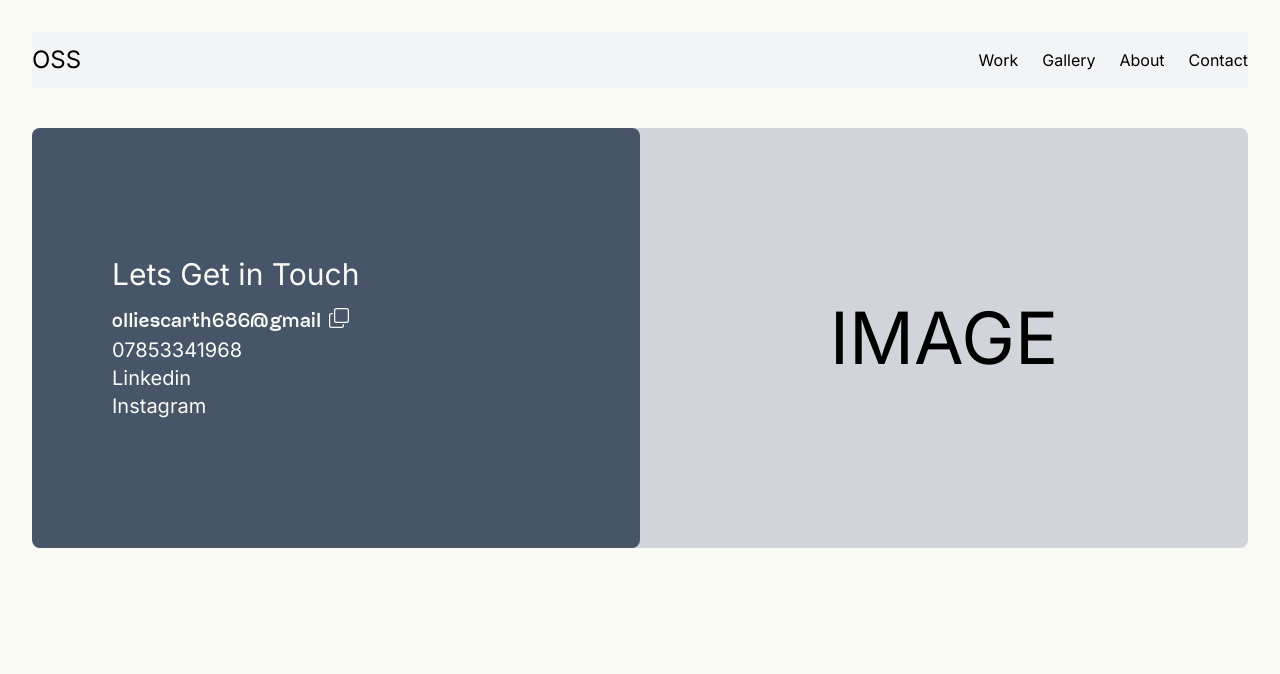
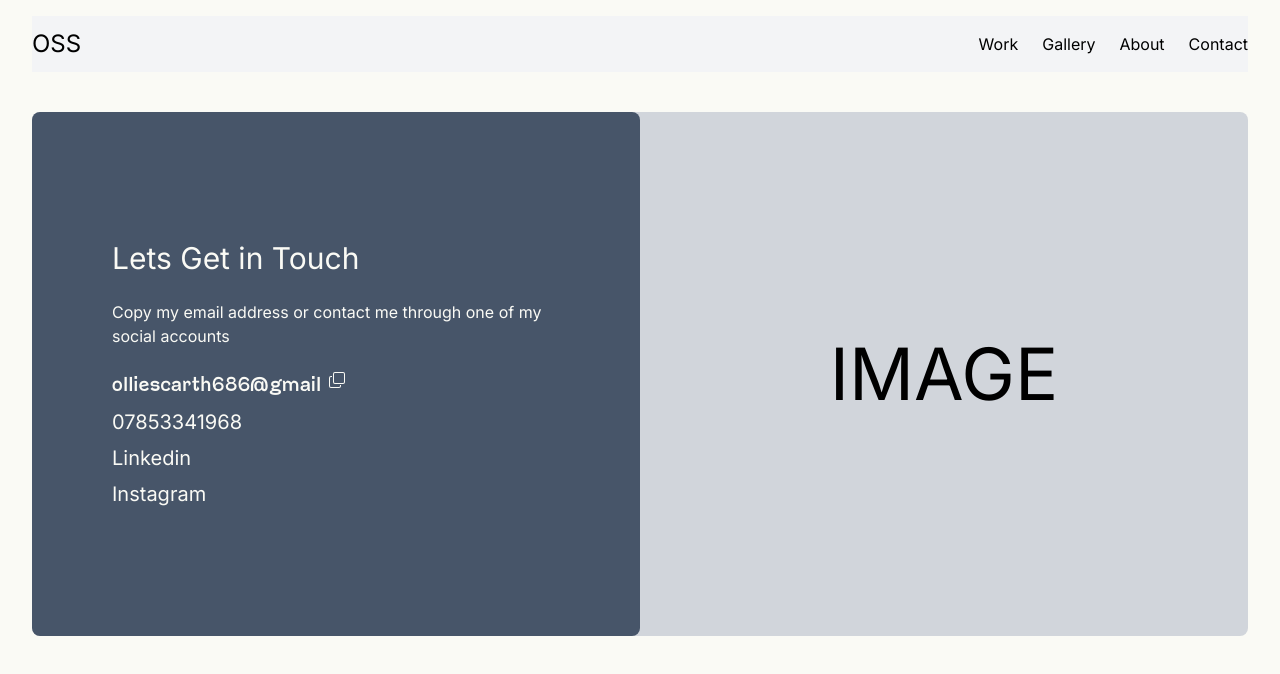
Before and after one commit to ghpaterson/ollie-scarth, a Next.js app: page /Contact in a window 1280 px wide. Shown: the top 674 px of the page. Built offline with nearby package versions, Linux system fonts and the light colour scheme.

Commit message:
Work Carousel added

```diff
--- a/app/Contact/page.js
+++ b/app/Contact/page.js
@@ -1,20 +1,34 @@
 import NavBar from "@/components/NavBar";
 import CopyEmailAddress from "@/utils/CopyEmailAddress";
+import Link from "next/link";
 
 export default function Contact() {
+  const linkedinURL =
+    "https://www.linkedin.com/in/oliver-scarth-saunders-619aab1b0/";
+
+  const instaURL = "https://www.instagram.com/olliescarth/";
+
   return (
     <main>
       <NavBar />
 
       <div className="mt-10 h grid grid-cols-1 md:grid-cols-12 bg-gray-300 rounded-lg ">
         <div className="md:col-span-6 bg-slate-600 rounded-lg px-4 py-10 md:py-32 md:px-20  flex flex-col items-start">
-          <h1 className="text-bone text-2xl md:text-3xl pb-4">
-            Lets Get in Touch
-          </h1>
-          <CopyEmailAddress />
-          <p className="text-bone md:text-xl">07853341968</p>
-          <p className="text-bone md:text-xl">Linkedin</p>
-          <p className="text-bone md:text-xl">Instagram</p>
+          <h1 className="text-bone text-2xl md:text-3xl">Lets Get in Touch</h1>
+          <p className="text-bone py-6">
+            Copy my email address or contact me through one of my social
+            accounts
+          </p>
+          <div className="flex flex-col gap-2">
+            <CopyEmailAddress />
+            <p className="text-bone md:text-xl">07853341968</p>
+            <Link href={linkedinURL} target="_blank">
+              <p className="text-bone md:text-xl">Linkedin</p>
+            </Link>
+            <Link href={instaURL} target="_blank">
+              <p className="text-bone md:text-xl">Instagram</p>
+            </Link>
+          </div>
         </div>
         <div className="md:col-span-6 rounded-lg px-10 flex items-center justify-center py-20">
           <p className="text-7xl">IMAGE</p>
--- a/app/globals.css
+++ b/app/globals.css
@@ -22,7 +22,7 @@
 }
 
 body {
-  padding: 2rem;
+  padding: 1rem 2rem;
   background-color: #FAFAF5;
 }
 
--- a/app/page.js
+++ b/app/page.js
@@ -4,6 +4,8 @@ import Hero from "@/components/Hero";
 import WorkSection from "@/components/WorkSection";
 import AboutSection from "@/components/AboutSection";
 import Footer from "@/components/Footer";
+import WorkCarousel from "@/components/WorkCarousel";
+
 export default function Home() {
   return (
     <>
@@ -11,7 +13,10 @@ export default function Home() {
         <NavBar />
         <Hero />
       </section>
-      <section id="work-section" className="mt-10">
+      <section id="work-section" className="py-10">
+        <div className="">
+          <WorkCarousel />
+        </div>
         <WorkSection />
       </section>
       <section id="about-section" className="md:mt-10">
--- /dev/null
+++ b/components/WorkCarousel.js
@@ -0,0 +1,96 @@
+"use client";
+
+import { motion as m, useTransform, useScroll } from "framer-motion";
+import { useRef } from "react";
+
+export default function WorkCarousel() {
+  return (
+    <>
+      <section>
+        <div className="flex justify-start mb-10 ">
+          <p className="text-xl md:text-5xl border border-black rounded-full py-1 px-4">
+            WORK
+          </p>
+        </div>
+      </section>
+      <section id="scrolling-section">
+        <div className="">
+          <HorizontalScrollCarousel />
+        </div>
+      </section>
+    </>
+  );
+}
+
+const HorizontalScrollCarousel = () => {
+  const targetRef = useRef(null);
+  const { scrollYProgress } = useScroll({
+    target: targetRef,
+  });
+
+  const x = useTransform(scrollYProgress, [0, 1], ["1%", "-80%"]);
+
+  return (
+    <section
+      ref={targetRef}
+      className="relative h-[300vh] bg-neutral-100 pb-20"
+    >
+      <div className="sticky top-0 flex h-96 md:h-[500px] items-center overflow-hidden pt-40">
+        <m.div style={{ x }} className="flex gap-4">
+          {cards.map((card) => {
+            return <Card card={card} key={card.id} />;
+          })}
+        </m.div>
+      </div>
+    </section>
+  );
+};
+
+const Card = ({ card }) => {
+  return (
+    <div
+      key={card.id}
+      className="group relative h-[200px] w-[300px] md:h-[400px] md:w-[550px] overflow-hidden bg-gray-800"
+    >
+      <div
+        style={{
+          backgroundImage: `url(${card.url})`,
+          backgroundSize: "cover",
+          backgroundPosition: "center",
+        }}
+        className="absolute inset-0 z-0 transition-transform duration-300 group-hover:scale-110 group-hover:cursor-pointer"
+      ></div>
+      <div className="absolute inset-0 z-10 grid place-content-center">
+        <p className=" p-8 text-md md:text-2xl  text-white">{card.title}</p>
+      </div>
+    </div>
+  );
+};
+
+const cards = [
+  {
+    url: "/imgs/abstract/1.jpg",
+    title: "Body In The Suitcase",
+    id: 1,
+  },
+  {
+    url: "/imgs/abstract/2.jpg",
+    title: "Tales From The Kitchen Garden",
+    id: 2,
+  },
+  {
+    url: "/imgs/abstract/3.jpg",
+    title: "Our Dementia Choir",
+    id: 3,
+  },
+  {
+    url: "/imgs/abstract/4.jpg",
+    title: "Great Garden Revolution",
+    id: 4,
+  },
+  {
+    url: "/imgs/abstract/4.jpg",
+    title: "Living With A Serial Killer",
+    id: 4,
+  },
+];
--- a/components/WorkSection.js
+++ b/components/WorkSection.js
@@ -1,11 +1,11 @@
 export default function WorkSection() {
   return (
     <main>
-      <div className="flex justify-start">
+      {/* <div className="flex justify-start">
         <p className="text-xl md:text-5xl border border-black rounded-full py-1 px-4">
           WORK
         </p>
-      </div>
+      </div> */}
       <div className="grid grid-cols-12 py-10">
         <div className="col-span-12 flex flex-col items-start md:items-end">
           <ul className="flex flex-col gap-4 md:gap-12 items-start md:items-end font-fungis text-xl md:text-6xl text-gray-500">
--- a/package.json
+++ b/package.json
@@ -10,6 +10,7 @@
   },
   "dependencies": {
     "copy-to-clipboard": "^3.3.3",
+    "framer-motion": "^10.16.5",
     "next": "14.0.2",
     "react": "^18",
     "react-dom": "^18",
--- a/utils/CopyEmailAddress.js
+++ b/utils/CopyEmailAddress.js
@@ -7,17 +7,17 @@ export default function CopyEmailAddress() {
   const copyEmailToClipboard = () => {
     const success = copyToClipboard("olliescarth686@gmail.com");
     if (success) {
-      alert("copied!");
+      alert("Wow! You got my email");
     } else {
       console.error("Failed to copy");
     }
   };
   return (
     <div className="text-bone">
-      <div className="flex gap-2 text-xl">
-        <h2 className="font-fungis">olliescarth686@gmail</h2>
+      <div className="flex gap-2">
+        <h2 className="font-fungis text-xl">olliescarth686@gmail</h2>
         <div
-          className="text-xl text-bone hover:cursor-pointer"
+          className="text-lg text-bone hover:cursor-pointer"
           onClick={copyEmailToClipboard}
         >
           <BsCopy />
```
Also changed, not shown: 1 other file (tests, documents, lock files or other folders).
